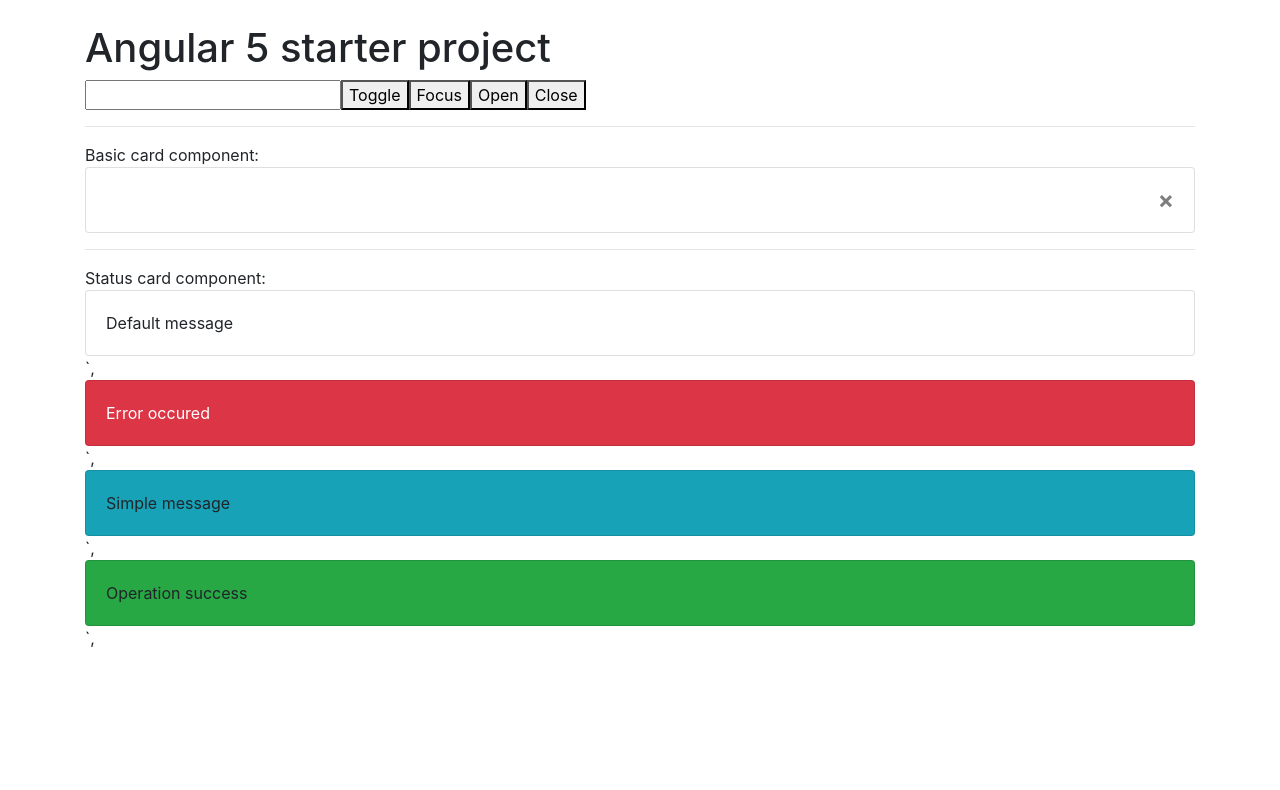
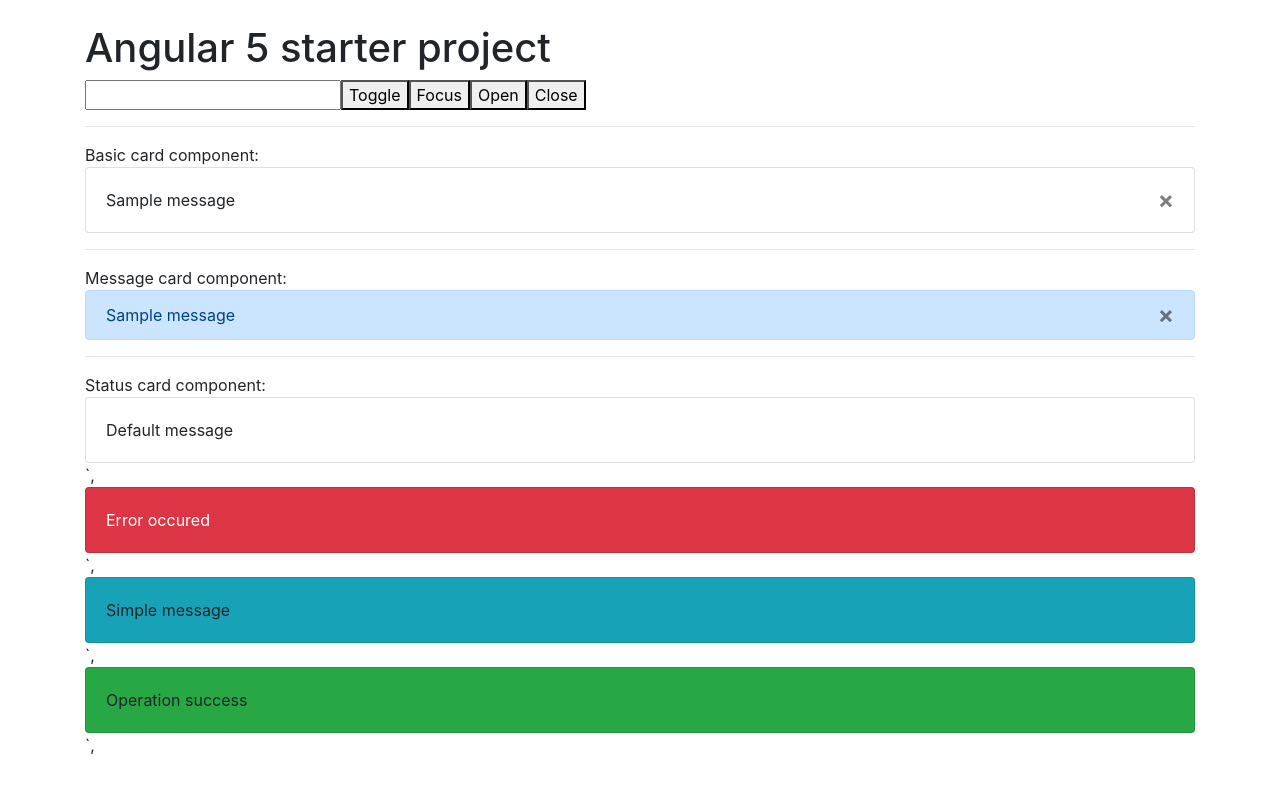
Before and after one commit to tomekb82/angular5, an Angular app: page / in a window 1280 px wide. Shown: the top 790 px of the page. Built offline with nearby package versions, Linux system fonts and the light colour scheme.

Commit message:
inheriting components

```diff
--- a/src/app/app.component.html
+++ b/src/app/app.component.html
@@ -8,10 +8,10 @@
     <div class="col">
 
       <input #InputRef (keyup)=" message = $event.target.value ">
-      <button (click)="open = !open">Toggle</button>
+      <button (click)="open = !open;openMessage = !openMessage ">Toggle</button>
       <button (click)="focus(InputRef)">Focus</button>
-      <button (click)="cardRef.open()">Open</button>
-      <button (click)="cardRef.close()">Close</button>
+      <button (click)="cardRef.open();messageRef.open() ">Open</button>
+      <button (click)="cardRef.close();messageRef.close()">Close</button>
 
       <hr>
       Basic card component:
@@ -19,6 +19,13 @@
         [(open)]="open"
         [text]="message">
       </basic-card>
+
+      <hr>
+      Message card component:
+      <message-card #messageRef
+                  [(open)]="openMessage"
+                  [text]="message">
+      </message-card>
 
       <hr>
       Status card component:
--- a/src/app/app.component.ts
+++ b/src/app/app.component.ts
@@ -6,8 +6,9 @@
   styleUrls: ['./app.component.css']
 })
 export class AppComponent {
-  title = 'app';
+  message = 'Sample message';
   open = true;
+  openMessage = true;
 
   focus(element) {
     if  (element.className) {
--- a/src/app/app.module.ts
+++ b/src/app/app.module.ts
@@ -4,12 +4,14 @@
 import { AppComponent } from './app.component';
 import { StatusCardComponent } from './status-card/status-card.component';
 import { BasicCardComponent } from './basic-card/basic-card.component';
+import { MessageCardComponent } from './message-card/message-card.component';
 
 @NgModule({
   declarations: [
     AppComponent,
     StatusCardComponent,
-    BasicCardComponent
+    BasicCardComponent,
+    MessageCardComponent
   ],
   imports: [
     BrowserModule
--- a/src/app/basic-card/basic-card.component.ts
+++ b/src/app/basic-card/basic-card.component.ts
@@ -18,7 +18,7 @@
   isOpen = false;
 
   @Input()
-  text = '';
+  text = ' ';
 
   @Output()
   openChange = new EventEmitter();
@@ -29,8 +29,8 @@
   }
 
   open(){
-    this.isOpen = true
-    this.openChange.emit(this.isOpen)
+    this.isOpen = true;
+    this.openChange.emit(this.isOpen);
   }
 
   constructor() { }
--- /dev/null
+++ b/src/app/message-card/message-card.component.ts
@@ -0,0 +1,29 @@
+import { Component, OnInit } from '@angular/core';
+import {BasicCardComponent} from '../basic-card/basic-card.component';
+
+@Component({
+  selector: 'message-card',
+  template: `
+   <div class="alert alert-primary" *ngIf="isOpen">
+      <span class="close" (click)="close()">&times;</span>
+     {{ text }}
+    </div>
+  `,
+  styles: []
+})
+export class MessageCardComponent extends BasicCardComponent implements OnInit {
+
+  constructor() {
+    super();
+  }
+
+  close(){
+    setTimeout(()=>{
+      super.close()
+    },1000)
+  }
+
+  ngOnInit() {
+  }
+
+}
```
